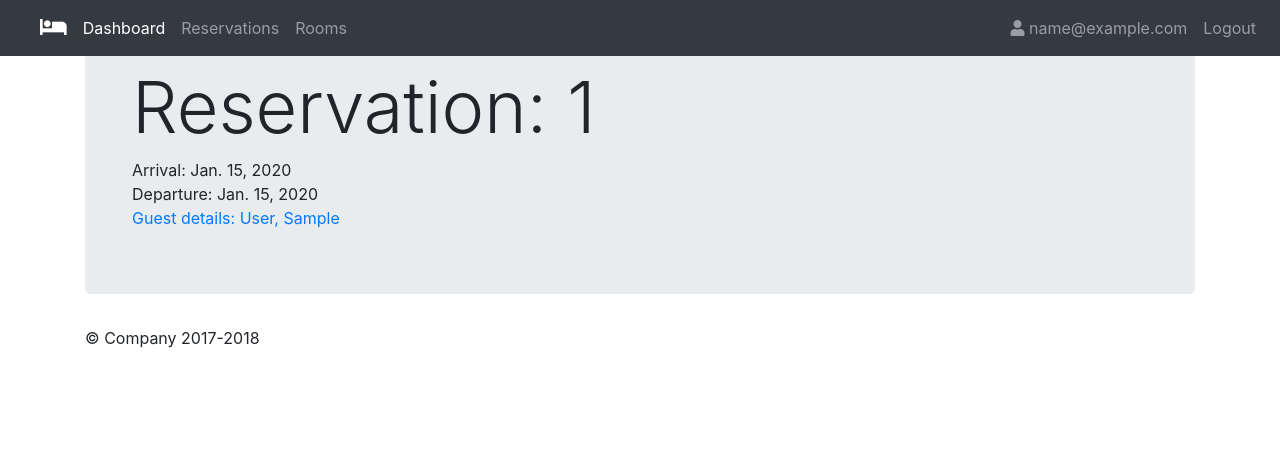
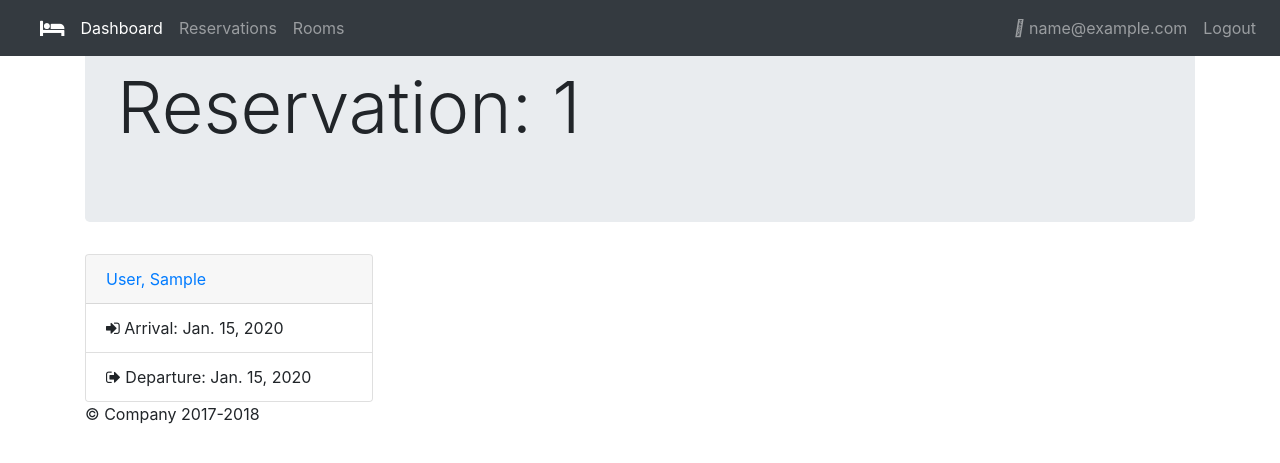
Before and after one commit to wolf637/property-manager, a Django app: page /reservations/1 in a window 1280 px wide. Shown: the top 463 px of the page. Run offline with Django 3.2, Linux system fonts and the light colour scheme; a user stored in the database is signed in; tables that the repository leaves empty hold one stand-in row (values such as "Sample post"); some libraries are stand-ins or nearby versions.

Commit message:
Create guest list and guest details view

```diff
--- /dev/null
+++ b/guests/urls.py
@@ -0,0 +1,7 @@
+from django.urls import path
+from . import views
+
+urlpatterns = [
+    path('', views.list, name='list_guests'),
+    path('<int:guest_id>', views.details, name='guest_details'),
+]
--- a/property_manager/urls.py
+++ b/property_manager/urls.py
@@ -30,4 +30,5 @@ urlpatterns = [
     path('reservations/', include('reservations.urls')),
     path('properties/', include('properties.urls')),
     path('room_types/', include('room_types.urls')),
+    path('guests/', include('guests.urls')),
 ] + static(settings.MEDIA_URL, document_root=settings.MEDIA_ROOT)
--- a/reservations/templates/reservations/details.html
+++ b/reservations/templates/reservations/details.html
@@ -3,18 +3,19 @@
 {% block content %}
 
       <div class="jumbotron">
-        <div class="container">
-          <h1 class="display-3">Reservation: {{ reservation.id }}</h1>
-            <div>
-                <span> <i class="fa fa-sign-in" aria-hidden="true" style="color:black"></i>Arrival: {{reservation.arrival}}</span>
-            </div>
-            <div>
-                <span> <i class="fa fa-sign-out" aria-hidden="true" style="color:black"></i>Departure: {{reservation.departure}}</span>
-            </div>
-            <div>
-                <a href="">Guest details: {{reservation.guest}}</a>
+        <h1 class="display-3">Reservation: {{ reservation.id }}</h1>
+      </div>
+            <div class="container">
+            <div class="row">
+                <div class="card" style="width: 18rem;">
+                  <div class="card-header">
+                      <a href="#">{{reservation.guest}}</a>
+                  </div>
+                  <ul class="list-group list-group-flush">
+                    <li class="list-group-item"><i class="fa fa-sign-in" aria-hidden="true"></i><span>  Arrival: {{reservation.arrival}}</span></li>
+                    <li class="list-group-item"><span> <i class="fa fa-sign-out" aria-hidden="true"></i>  Departure: {{reservation.departure}}</span></li>
+                  </ul>
+                </div>
             </div>
         </div>
-      </div>
-
 {% endblock %}
--- a/templates/base.html
+++ b/templates/base.html
@@ -12,8 +12,7 @@
 
     <!-- Bootstrap core CSS -->
     <link href="https://stackpath.bootstrapcdn.com/bootstrap/4.1.1/css/bootstrap.min.css" rel="stylesheet" integrity="sha384-WskhaSGFgHYWDcbwN70/dfYBj47jz9qbsMId/iRN3ewGhXQFZCSftd1LZCfmhktB" crossorigin="anonymous">
-    <link rel="stylesheet" href="https://use.fontawesome.com/releases/v5.1.0/css/all.css" integrity="sha384-lKuwvrZot6UHsBSfcMvOkWwlCMgc0TaWr+30HWe3a4ltaBwTZhyTEggF5tJv8tbt" crossorigin="anonymous">
-    <!-- Custom styles for this template -->
+    <link href="https://stackpath.bootstrapcdn.com/font-awesome/4.7.0/css/font-awesome.min.css" rel="stylesheet" integrity="sha384-wvfXpqpZZVQGK6TAh5PVlGOfQNHSoD2xbE+QkPxCAFlNEevoEH3Sl0sibVcOQVnN" crossorigin="anonymous">    <!-- Custom styles for this template -->
     <!--<link href="jumbotron.css" rel="stylesheet">-->
     {% block extrahead %}
 
```
Also changed, not shown: guests/templates/guests/list.html (+31 -9 lines), guests/views.py (+9 -2 lines), room_types/templates/room_types/details.html (+6 -3 lines).
